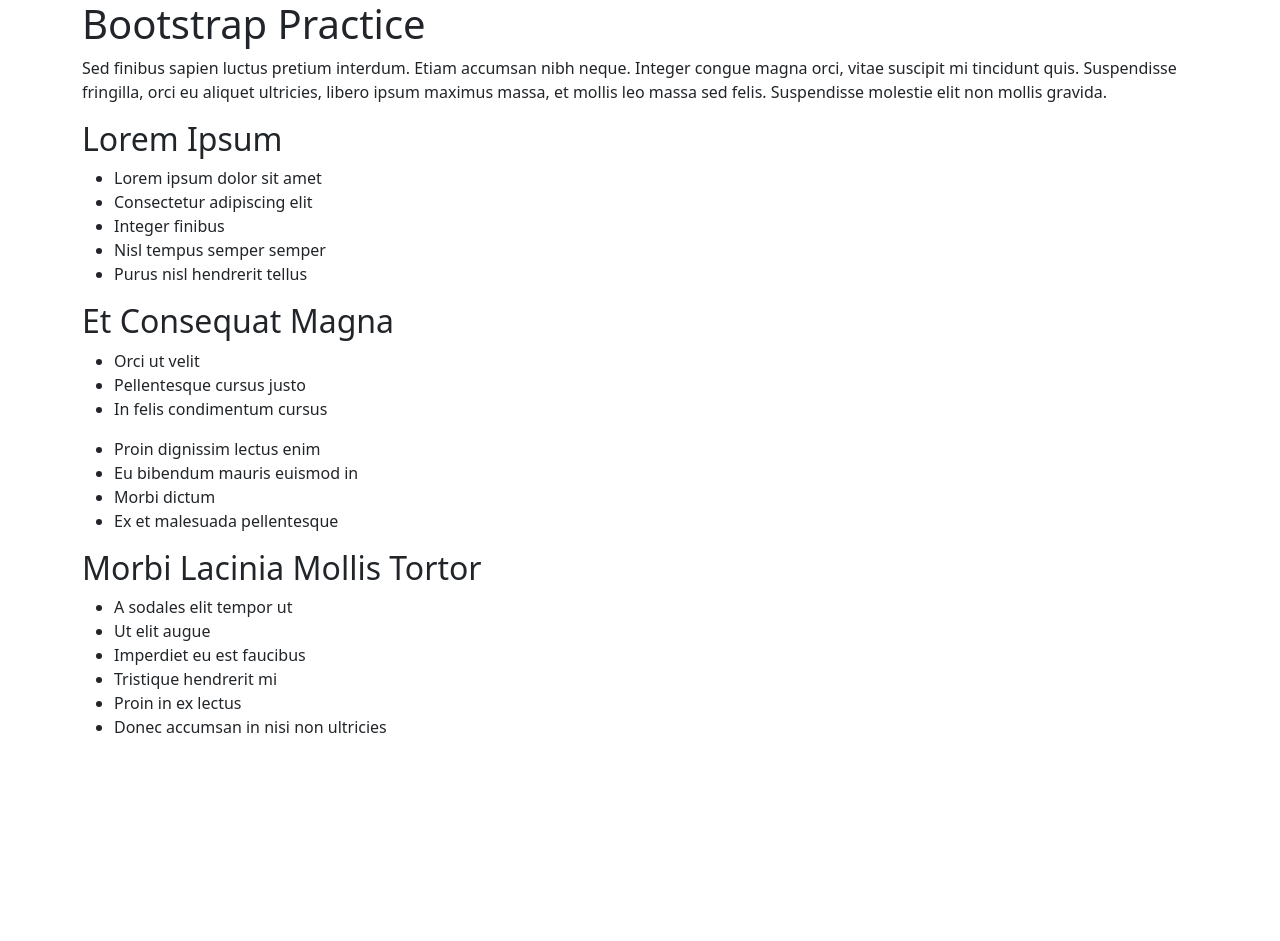
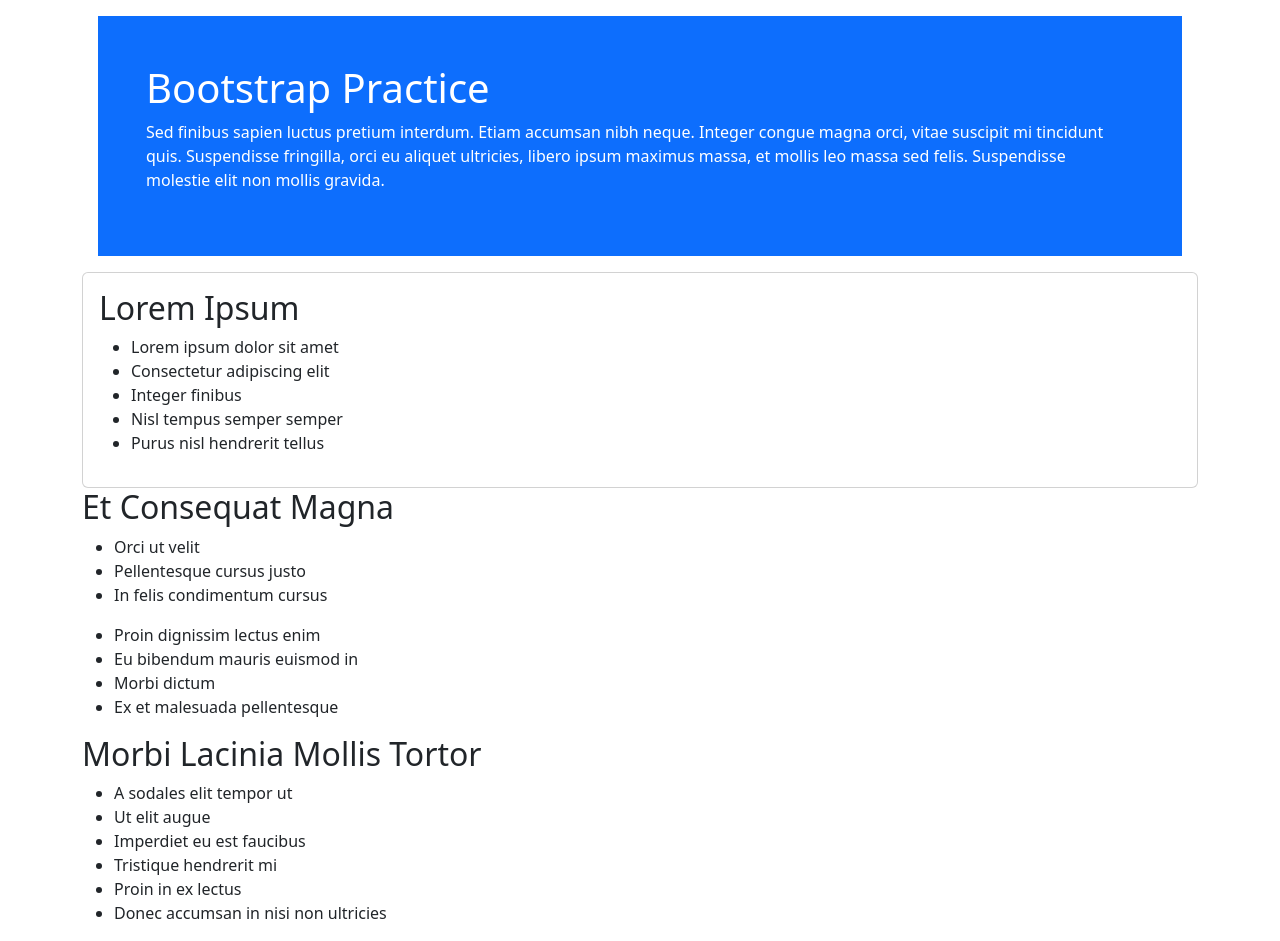
Before and after one commit to Magda098/bootstrap-practice, a plain HTML site: page index.html in a window 1280 px wide. Before the commit the page ends 800 px from the top, so only its background shows below. Drawn offline with Linux system fonts and the light colour scheme.

Commit message:
adds jumbotron and a card

```diff
--- a/index.html
+++ b/index.html
@@ -7,13 +7,15 @@
   </head>
   <body>
     <div class="container">
-        <div class="jumbotron">
+        <div class="m-3 p-5 bg-primary text-white">
            <h1>Bootstrap Practice</h1>
               <p>Sed finibus sapien luctus pretium interdum. Etiam accumsan nibh neque.
                  Integer congue magna orci, vitae suscipit mi tincidunt quis. Suspendisse
                   fringilla, orci eu aliquet ultricies, libero ipsum maximus massa,
                   et mollis leo massa sed felis. Suspendisse molestie elit non mollis gravida.</p>
          </div>
+    <div class="card">
+       <div class="card-body">
     <h2>Lorem Ipsum</h2>
     <ul>
       <li>Lorem ipsum dolor sit amet</li>
@@ -22,6 +24,8 @@
       <li>Nisl tempus semper semper</li>
       <li>Purus nisl hendrerit tellus</li>
     </ul>
+    </div>
+    </div>
     <h2>Et Consequat Magna</h2>
     <ul>
       <li>Orci ut velit</li>
```
